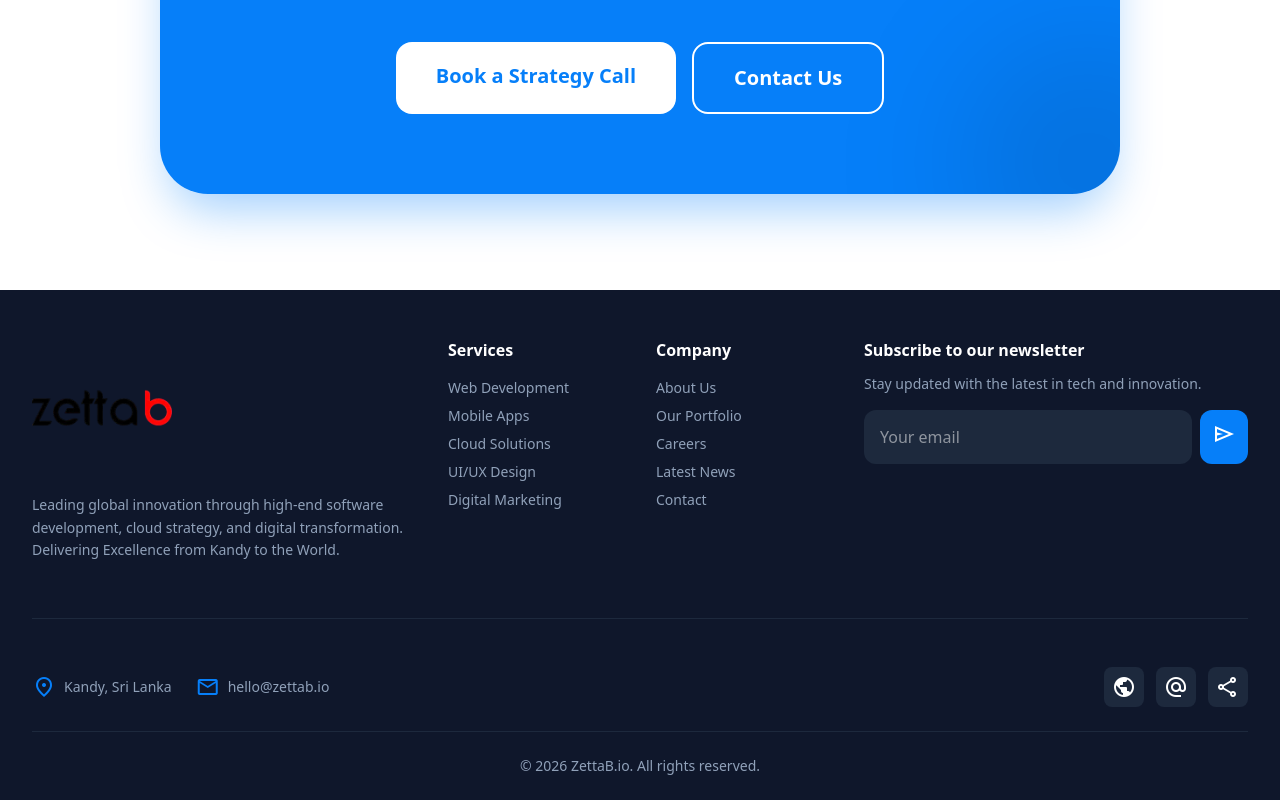
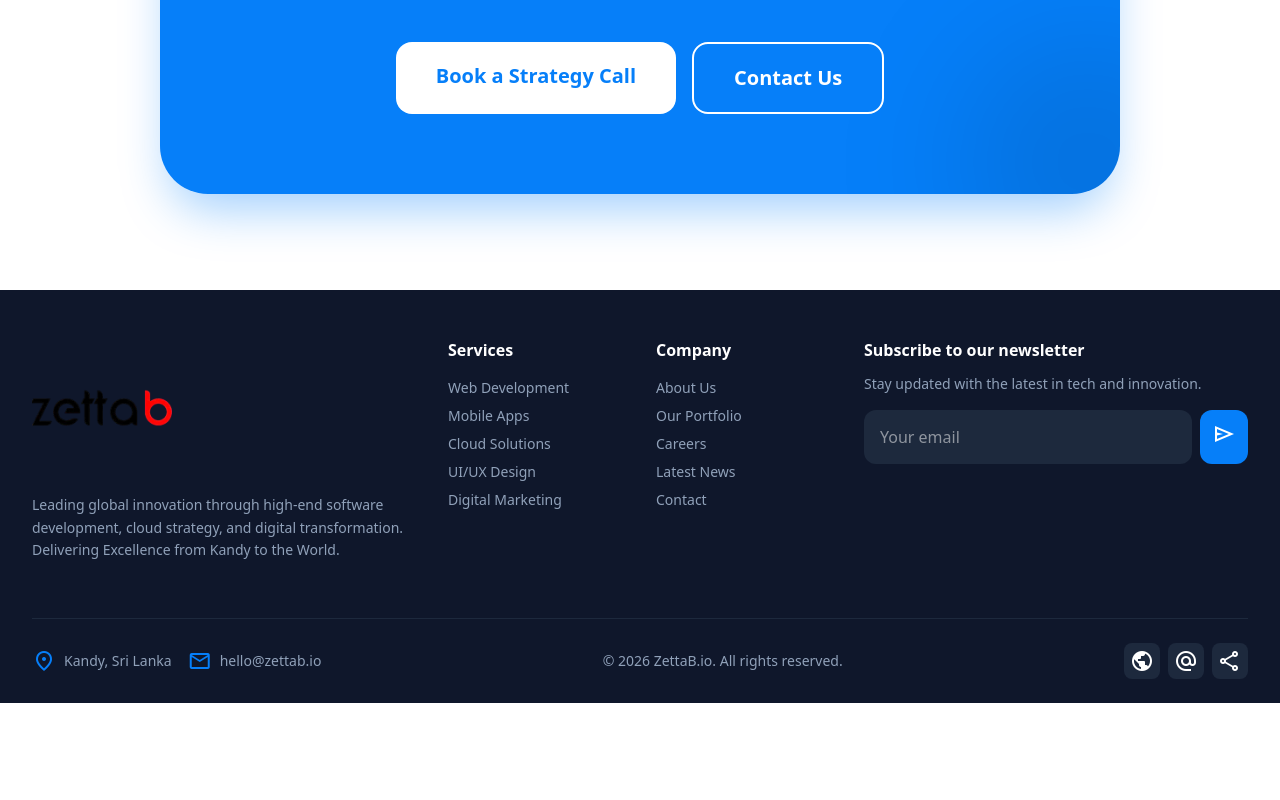
Before and after one commit to UnlimitedCollection/ZettaBSite, a Next.js app: page / in a window 1280 px wide. Shown: the part 6575-7375 px from the top of the page. After the commit the page ends 7278 px from the top, so only its background shows below. Built offline with nearby package versions, Linux system fonts and the light colour scheme.

Commit message:
fix: single-row footer bar - location, email, copyright centred, social icons

```diff
--- a/src/components/Footer.tsx
+++ b/src/components/Footer.tsx
@@ -74,33 +74,30 @@ export function Footer() {
                     </div>
                 </div>
 
-                <div className="pt-12 border-t border-slate-800">
-                    <div className="flex flex-col md:flex-row justify-between items-center gap-6 mb-6">
-                        <div className="flex items-center gap-6 text-sm">
+                <div className="pt-6 border-t border-slate-800 flex flex-wrap items-center gap-4 text-sm">
+                    {/* Location */}
                     <div className="flex items-center gap-2">
                         <span className="material-symbols-outlined text-sm text-primary">location_on</span>
                         <span>Kandy, Sri Lanka</span>
                     </div>
+                    {/* Email */}
                     <div className="flex items-center gap-2">
                         <span className="material-symbols-outlined text-sm text-primary">mail</span>
                         <a href="mailto:hello@zettab.io" className="hover:text-primary transition-colors">hello@zettab.io</a>
                     </div>
-                        </div>
+                    {/* Copyright — centred */}
+                    <p className="flex-1 text-center">© {currentYear} ZettaB.io. All rights reserved.</p>
                     {/* Social Icons */}
-                        <div className="flex gap-3">
-                            <Link href="https://linkedin.com/company/zettab" target="_blank" rel="noopener noreferrer" className="size-10 bg-slate-800 rounded-lg flex items-center justify-center text-white hover:bg-primary transition-colors">
-                                <span className="material-symbols-outlined">public</span>
+                    <div className="flex gap-2">
+                        <Link href="https://linkedin.com/company/zettab" target="_blank" rel="noopener noreferrer" className="size-9 bg-slate-800 rounded-lg flex items-center justify-center text-white hover:bg-primary transition-colors">
+                            <span className="material-symbols-outlined text-[18px]">public</span>
                         </Link>
-                            <Link href="mailto:hello@zettab.io" className="size-10 bg-slate-800 rounded-lg flex items-center justify-center text-white hover:bg-primary transition-colors">
-                                <span className="material-symbols-outlined">alternate_email</span>
+                        <Link href="mailto:hello@zettab.io" className="size-9 bg-slate-800 rounded-lg flex items-center justify-center text-white hover:bg-primary transition-colors">
+                            <span className="material-symbols-outlined text-[18px]">alternate_email</span>
                         </Link>
-                            <Link href="https://twitter.com/zettabio" target="_blank" rel="noopener noreferrer" className="size-10 bg-slate-800 rounded-lg flex items-center justify-center text-white hover:bg-primary transition-colors">
-                                <span className="material-symbols-outlined">share</span>
+                        <Link href="https://twitter.com/zettabio" target="_blank" rel="noopener noreferrer" className="size-9 bg-slate-800 rounded-lg flex items-center justify-center text-white hover:bg-primary transition-colors">
+                            <span className="material-symbols-outlined text-[18px]">share</span>
                         </Link>
-                        </div>
-                    </div>
-                    <div className="border-t border-slate-800 pt-6 text-center">
-                        <p className="text-sm">© {currentYear} ZettaB.io. All rights reserved.</p>
                     </div>
                 </div>
             </div>
```
Lines whose indentation alone changed are shown as unchanged.
